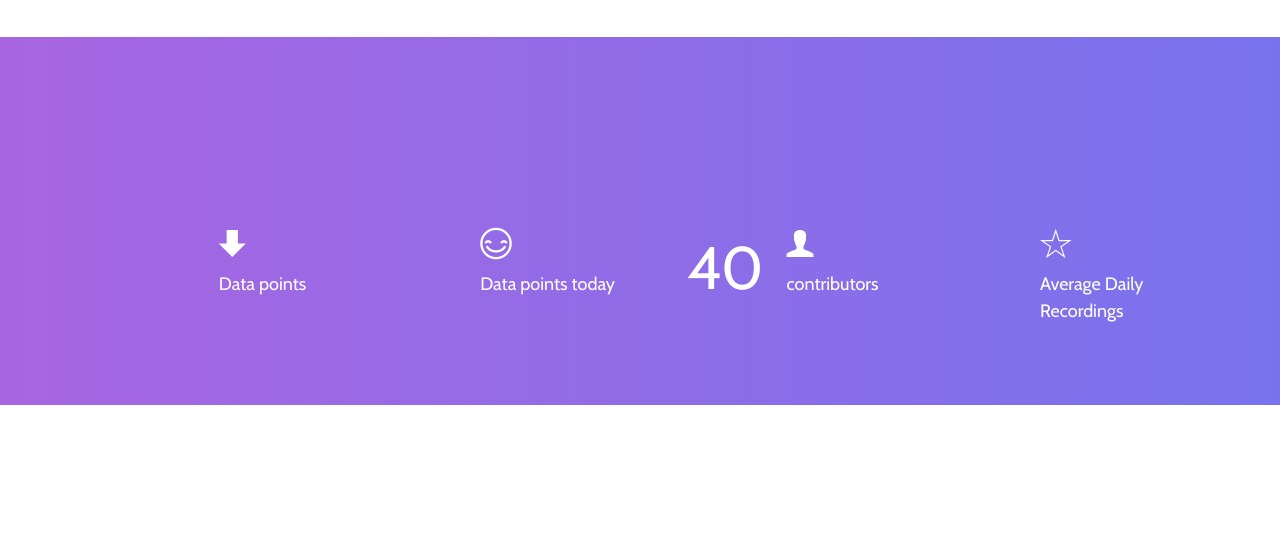
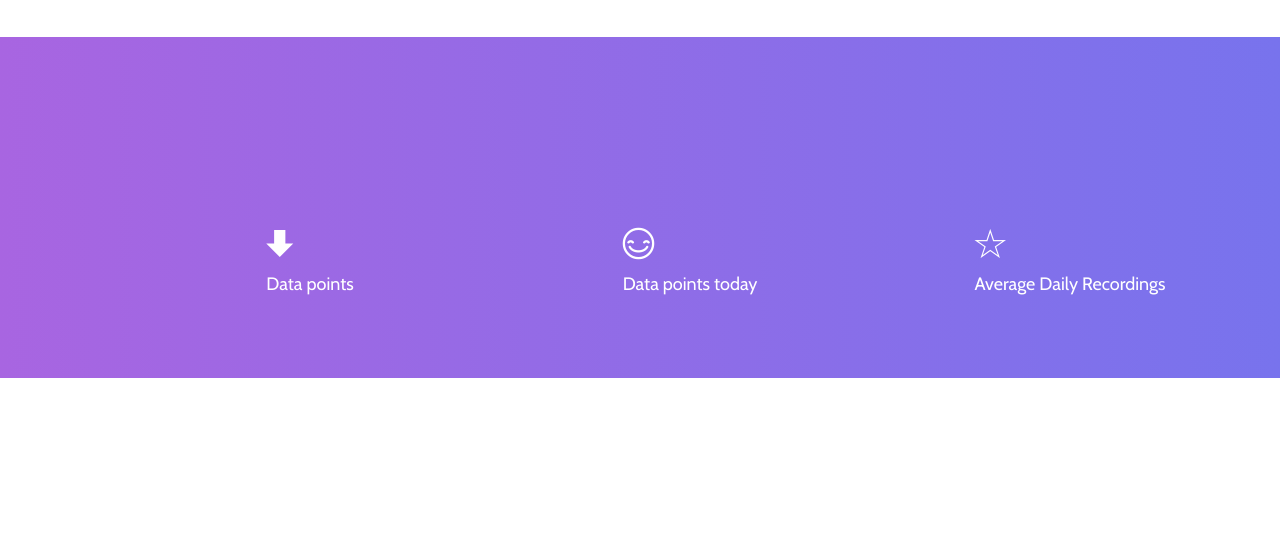
Before and after one commit to rjarsenault1101/fountainRefills, a Django app: template templates/pages/index.html in a window 1280 px wide. Shown: the part 1905-2453 px from the top of the page. Run offline with Django 3.2, Linux system fonts and the light colour scheme; the template is opened without the code that fills it, so the values that code supplies are empty; some libraries are stand-ins or nearby versions; some web fonts are replaced.

Commit message:
Added more things

```diff
--- a/data/views.py
+++ b/data/views.py
@@ -16,7 +16,8 @@
     return render(request, 'pages/index.html', context)
 
 def getAllData():
-    data = list(dp.objects.order_by('-id').values('timestamp', 'value'))
+    data = list(dp.objects.order_by('id').values('timestamp', 'value'))
+    print(data)
     return json.dumps(data)
 
 def dailyAverage():
--- a/refills/static/js/graph.js
+++ b/refills/static/js/graph.js
@@ -11,14 +11,16 @@
     }
 }
 function makegraph(name, data, element) {
+    console.log(name);
     var labels;
     if(data[0].timestamp){
-        labels = data.map((item) => new Date(item.timestamp))
+        labels = data.map((item) => item.timestamp);
     } else if (data[0].date) {
         labels = data.map((item) => item.date);
     } else {
         labels = null;
     }
+    console.log(labels);
     var values = data.map((item) => item.value);
     var ctx = document.getElementById(element).getContext('2d');
     var chart = new Chart(ctx, {
@@ -44,16 +46,6 @@
                     ticks: {
                         beginAtZero: true
                     }
-                }],
-
-                xAxes: [{
-                    type: 'time',
-                    distribution: 'linear',
-                    time: {
-                        displayFormats: {
-                            day: 'll h:mm a'                              }
-                    }
-
                 }]
             }
         }
--- a/templates/partials/_facts.html
+++ b/templates/partials/_facts.html
@@ -2,7 +2,7 @@
     <div class="container">
         <div class="row">
             <!-- Single Cool Fact-->
-            <div class="col-12 col-md-3 col-lg-3">
+            <div class="col-12 col-md-3 col-lg-4">
                 <div class="single-cool-fact d-flex justify-content-center wow fadeInUp" data-wow-delay="0.2s">
                     <div class="counter-area">
                         <h3><span class="counter">{{ totalPoints }}</span></h3>
@@ -14,7 +14,7 @@
                 </div>
             </div>
             <!-- Single Cool Fact-->
-            <div class="col-12 col-md-3 col-lg-3">
+            <div class="col-12 col-md-3 col-lg-4">
                 <div class="single-cool-fact d-flex justify-content-center wow fadeInUp" data-wow-delay="0.4s">
                     <div class="counter-area">
                         <h3><span class="counter">{{ pointsToday }}</span></h3>
@@ -26,7 +26,7 @@
                 </div>
             </div>
             <!-- Single Cool Fact-->
-            <div class="col-12 col-md-3 col-lg-3">
+            <!-- <div class="col-12 col-md-3 col-lg-3">
                 <div class="single-cool-fact d-flex justify-content-center wow fadeInUp" data-wow-delay="0.6s">
                     <div class="counter-area">
                         <h3><span class="counter">40</span></h3>
@@ -36,9 +36,9 @@
                         <p>contributors</p>
                     </div>
                 </div>
-            </div>
+            </div> -->
             <!-- Single Cool Fact-->
-            <div class="col-12 col-md-3 col-lg-3">
+            <div class="col-12 col-md-3 col-lg-4">
                 <div class="single-cool-fact d-flex justify-content-center wow fadeInUp" data-wow-delay="0.8s">
                     <div class="counter-area">
                         <h3><span class="counter">{{ dailyAverage}}</span></h3>
```
